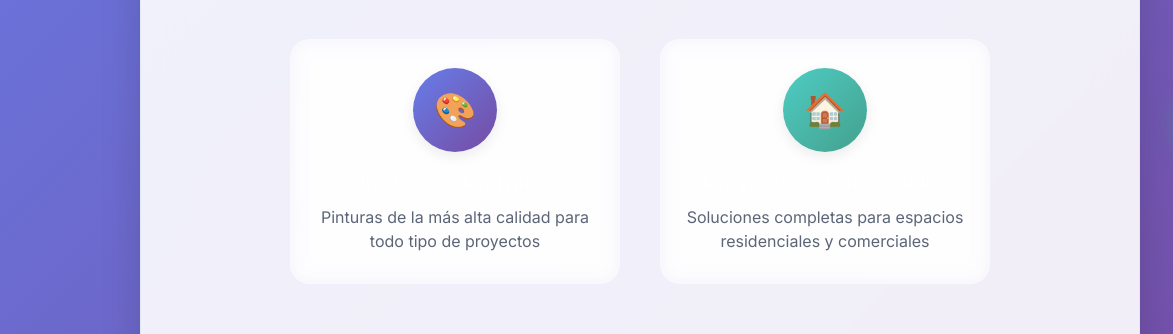
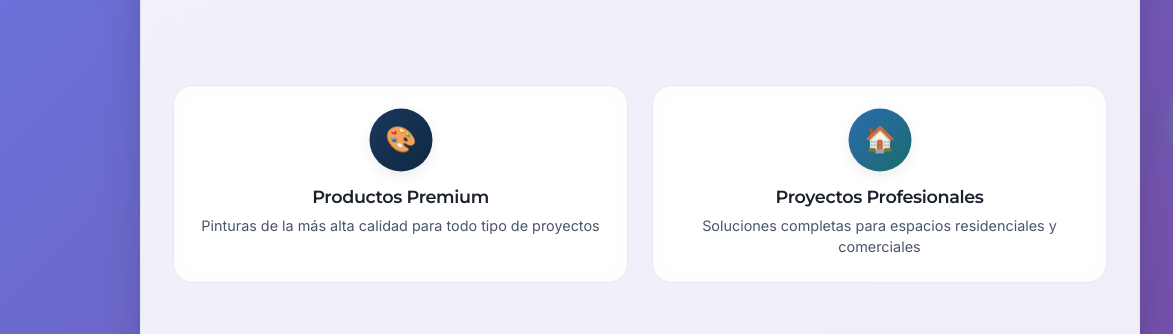
Before and after one commit to Kevinbeltran123/PantonColor, a plain HTML site: page index.html in a window 1280 px wide. Shown: the part 616-950 px from the top of the page, 0-1173 px from the left. Drawn offline with Linux system fonts and the light colour scheme.

Commit message:
Cambio colores

```diff
--- a/style.css
+++ b/style.css
@@ -1,17 +1,17 @@
 :root {
-    /* Paleta de Colores Profesional y Seria */
-    --primary: #2C5282;        /* Azul profesional */
-    --primary-light: #3182CE;  /* Azul medio */
-    --primary-dark: #1A365D;   /* Azul oscuro */
-    --secondary: #1A202C;      /* Gris carbón */
-    --secondary-light: #2D3748; /* Gris medio */
-    --accent: #D69E2E;         /* Dorado profesional */
-    --accent-light: #F6E05E;   /* Dorado claro */
-    --accent-dark: #B7791F;    /* Dorado oscuro */
-    --tertiary: #319795;       /* Verde azulado */
-    --tertiary-light: #81E6D9; /* Verde azulado claro */
+    /* Paleta de Colores Corporativa y Seria */
+    --primary: #1A365D;        /* Azul marino corporativo */
+    --primary-light: #2C5282;  /* Azul corporativo medio */
+    --primary-dark: #0F2942;   /* Azul marino muy oscuro */
+    --secondary: #2D3748;      /* Gris pizarra */
+    --secondary-light: #4A5568; /* Gris medio */
+    --accent: #718096;         /* Gris neutro */
+    --accent-light: #A0AEC0;   /* Gris claro */
+    --accent-dark: #4A5568;    /* Gris oscuro */
+    --tertiary: #2B6CB0;       /* Azul complementario */
+    --tertiary-light: #63B3ED; /* Azul claro */
     --success: #38A169;        /* Verde éxito */
-    --warning: #DD6B20;        /* Naranja advertencia */
+    --warning: #D69E2E;        /* Amarillo advertencia */
 
     /* Colores Neutros Sofisticados */
     --light: #FAFBFC;          /* Blanco casi puro */
@@ -22,21 +22,21 @@
     --text-muted: #718096;     /* Gris claro */
     --border: #E2E8F0;         /* Borde suave */
 
-    /* Gradientes Profesionales */
-    --gradient-primary: linear-gradient(135deg, #2C5282 0%, #D69E2E 50%, #319795 100%);
-    --gradient-secondary: linear-gradient(135deg, #4A5568 0%, #2D3748 100%);
-    --gradient-hero: linear-gradient(135deg, #1A365D 0%, #2C5282 25%, #319795 50%, #2D3748 75%, #1A202C 100%);
+    /* Gradientes Corporativos */
+    --gradient-primary: linear-gradient(135deg, #1A365D 0%, #2C5282 50%, #2B6CB0 100%);
+    --gradient-secondary: linear-gradient(135deg, #2D3748 0%, #4A5568 100%);
+    --gradient-hero: linear-gradient(135deg, #F7FAFC 0%, #EDF2F7 25%, #E2E8F0 50%, #CBD5E0 100%);
     --gradient-light: linear-gradient(135deg, #FAFBFC 0%, #F5F7FA 100%);
     --gradient-glass: linear-gradient(135deg, rgba(255, 255, 255, 0.25) 0%, rgba(255, 255, 255, 0.1) 100%);
 
-    /* Sombras Profesionales */
+    /* Sombras Corporativas */
     --shadow-sm: 0 2px 4px rgba(0,0,0,0.04);
     --shadow-md: 0 4px 12px rgba(0,0,0,0.08);
     --shadow-lg: 0 10px 25px rgba(0,0,0,0.12);
     --shadow-xl: 0 20px 40px rgba(0,0,0,0.15);
-    --shadow-glass: 0 8px 32px rgba(44, 82, 130, 0.15);
-    --shadow-colored: 0 10px 25px rgba(44, 82, 130, 0.25);
-    --shadow-glow: 0 0 20px rgba(214, 158, 46, 0.3);
+    --shadow-glass: 0 8px 32px rgba(26, 54, 93, 0.15);
+    --shadow-colored: 0 10px 25px rgba(26, 54, 93, 0.25);
+    --shadow-glow: 0 0 20px rgba(113, 128, 150, 0.3);
 
     /* Efectos Glassmorphism */
     --glass-bg: rgba(255, 255, 255, 0.20);
@@ -275,7 +275,7 @@ header:hover {
     width: 80%;
 }
 
-/* Hero Section Profesional */
+/* Hero Section Corporativo */
 .hero {
     position: relative;
     min-height: 100vh;
@@ -285,10 +285,9 @@ header:hover {
     overflow: hidden;
     padding: 120px 0 40px;
     background:
-        radial-gradient(circle at 20% 80%, rgba(44, 82, 130, 0.1) 0%, transparent 50%),
-        radial-gradient(circle at 80% 20%, rgba(214, 158, 46, 0.1) 0%, transparent 50%),
-        radial-gradient(circle at 40% 40%, rgba(49, 151, 149, 0.1) 0%, transparent 50%),
-        linear-gradient(135deg, #F7FAFC 0%, #EDF2F7 50%, #E2E8F0 100%);
+        radial-gradient(circle at 15% 85%, rgba(26, 54, 93, 0.05) 0%, transparent 50%),
+        radial-gradient(circle at 85% 15%, rgba(113, 128, 150, 0.05) 0%, transparent 50%),
+        linear-gradient(135deg, #F7FAFC 0%, #EDF2F7 25%, #E2E8F0 50%, #CBD5E0 100%);
 }
 
 .hero::before {
@@ -399,6 +398,9 @@ header:hover {
     grid-template-columns: repeat(auto-fit, minmax(250px, 1fr));
     gap: var(--spacing-md);
     margin: var(--spacing-md) 0;
+    position: relative;
+    z-index: 1;
+    overflow: hidden;
 }
 
 .feature-card {
@@ -597,7 +599,7 @@ header:hover {
     left: 15%;
     animation-delay: 0s;
     animation-duration: 8s;
-    opacity: 0.3;
+    opacity: 0.15;
 }
 
 .drop-2 {
@@ -608,40 +610,40 @@ header:hover {
     right: 20%;
     animation-delay: 2s;
     animation-duration: 6s;
-    opacity: 0.3;
+    opacity: 0.15;
 }
 
 .drop-3 {
     width: 80px;
     height: 80px;
-    background: radial-gradient(circle, var(--tertiary) 0%, #1A6B6B 100%);
+    background: radial-gradient(circle, var(--tertiary) 0%, var(--primary-dark) 100%);
     bottom: 20%;
     left: 10%;
     animation-delay: 4s;
     animation-duration: 10s;
-    opacity: 0.2;
+    opacity: 0.1;
 }
 
 .drop-4 {
     width: 35px;
     height: 35px;
-    background: radial-gradient(circle, var(--success) 0%, #2D6B4A 100%);
+    background: radial-gradient(circle, var(--secondary) 0%, var(--secondary-light) 100%);
     top: 30%;
     right: 30%;
     animation-delay: 1s;
     animation-duration: 7s;
-    opacity: 0.3;
+    opacity: 0.15;
 }
 
 .drop-5 {
     width: 50px;
     height: 50px;
-    background: radial-gradient(circle, var(--warning) 0%, #A44D1A 100%);
+    background: radial-gradient(circle, var(--primary-light) 0%, var(--primary) 100%);
     top: 60%;
     left: 70%;
     animation-delay: 3s;
     animation-duration: 9s;
-    opacity: 0.3;
+    opacity: 0.15;
 }
 
 @keyframes dropFloat {
@@ -664,20 +666,24 @@ header:hover {
     width: 100%;
     background: var(--light);
     z-index: 1;
+    overflow: hidden;
+    isolation: isolate;
 }
 
 /* Secciones específicas con fondos apropiados */
 .section:not(.hero) {
     background: var(--light);
     margin-bottom: 0;
+    padding-top: 120px;
+    clear: both;
+    contain: layout style;
 }
 
 .hero {
     background:
-        radial-gradient(circle at 20% 80%, rgba(255, 107, 53, 0.3) 0%, transparent 50%),
-        radial-gradient(circle at 80% 20%, rgba(255, 215, 0, 0.3) 0%, transparent 50%),
-        radial-gradient(circle at 40% 40%, rgba(0, 188, 212, 0.2) 0%, transparent 50%),
-        linear-gradient(135deg, var(--secondary) 0%, var(--secondary-light) 100%);
+        radial-gradient(circle at 15% 85%, rgba(26, 54, 93, 0.05) 0%, transparent 50%),
+        radial-gradient(circle at 85% 15%, rgba(113, 128, 150, 0.05) 0%, transparent 50%),
+        linear-gradient(135deg, #F7FAFC 0%, #EDF2F7 25%, #E2E8F0 50%, #CBD5E0 100%);
     min-height: 100vh;
     margin-bottom: 0;
     position: relative;
@@ -685,6 +691,9 @@ header:hover {
     align-items: center;
     justify-content: center;
     overflow: hidden;
+    padding: 120px 0 40px;
+    contain: layout style;
+    isolation: isolate;
 }
 
 .section.active {
@@ -3716,65 +3725,7 @@ footer {
     line-height: 1.6;
 }
 
-.hero-features {
-    display: grid;
-    grid-template-columns: repeat(2, 1fr);
-    gap: 40px;
-    margin: 50px 0;
-    max-width: 700px;
-    margin-left: auto;
-    margin-right: auto;
-}
-
-.feature-card {
-    background: rgba(255, 255, 255, 0.15);
-    padding: 30px 20px;
-    border-radius: var(--border-radius);
-    backdrop-filter: blur(10px);
-    border: 1px solid rgba(255, 255, 255, 0.2);
-    transition: var(--transition);
-    text-align: center;
-}
-
-.feature-card:hover {
-    transform: translateY(-5px);
-    background: rgba(255, 255, 255, 0.2);
-}
-
-.feature-icon {
-    width: 80px;
-    height: 80px;
-    border-radius: 50%;
-    display: flex;
-    align-items: center;
-    justify-content: center;
-    font-size: 2rem;
-    margin: 0 auto 20px;
-    color: white;
-}
-
-.feature-icon.purple {
-    background: linear-gradient(135deg, #667eea 0%, #764ba2 100%);
-}
-
-.feature-icon.teal {
-    background: linear-gradient(135deg, #4ECDC4 0%, #44A08D 100%);
-}
-
-.feature-icon.pink {
-    background: linear-gradient(135deg, #FF6B6B 0%, #FF8E53 100%);
-}
-
-.feature-card h3 {
-    font-size: 1.3rem;
-    margin-bottom: 10px;
-    color: white;
-}
-
-.feature-card p {
-    opacity: 0.9;
-    font-size: 1rem;
-}
+/* Duplicate CSS rules removed to prevent conflicts */
 
 .hero-btns {
     display: flex;
```
